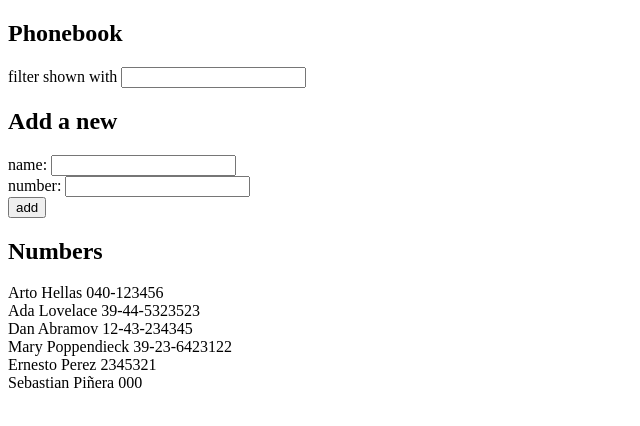
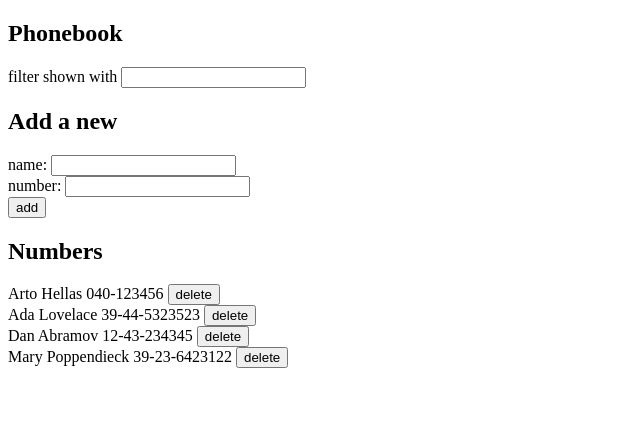
Before and after one commit to asastg/fullstackopen-hy, a React (Vite) app in the folder Exercises/part2/phonebook/: page / in a window 1280 px wide. Shown: the top 426 px of the page, without its empty margins (0-640 px from the left). Built offline with nearby package versions, Linux system fonts and the light colour scheme; data requests are answered from the project's data file.

Commit message:
exercise part2.14

```diff
--- a/Exercises/part2/phonebook/db.json
+++ b/Exercises/part2/phonebook/db.json
@@ -19,16 +19,6 @@
       "name": "Mary Poppendieck",
       "number": "39-23-6423122",
       "id": "4"
-    },
-    {
-      "id": "cdf7",
-      "name": "Ernesto Perez",
-      "number": "2345321"
-    },
-    {
-      "id": "e3d4",
-      "name": "Sebastian Piñera",
-      "number": "000"
     }
   ]
 }
--- a/Exercises/part2/phonebook/src/App.jsx
+++ b/Exercises/part2/phonebook/src/App.jsx
@@ -1,16 +1,29 @@
 import { useEffect, useState } from 'react';
 import personService from './services/persons';
-const Person = ({ name, number }) => {
+const Person = ({ name, number, remove }) => {
+  const reallyRemove = () => {
+    if (window.confirm(`Delete ${name}?`)) {
+      remove();
+    }
+  };
   return (
     <div>
-      {name} {number}
+      {name} {number} <button onClick={reallyRemove}>delete</button>
     </div>
   );
 };
 const Title = ({ title }) => {
   return <h2>{title}</h2>;
 };
-const Phonelist = ({ personsToShow }) => personsToShow.map((person) => <Person key={person.id} name={person.name} number={person.number} />);
+const Phonelist = ({ personsToShow, removeItem }) => {
+  return (
+    <>
+      {personsToShow.map((person) => (
+        <Person key={person.id} name={person.name} number={person.number} remove={() => removeItem(person.id)} />
+      ))}
+    </>
+  );
+};
 
 const Form = ({ addPerson, newName, handleNameChange, number, handleNumberChange }) => {
   return (
@@ -38,7 +51,6 @@ const App = () => {
       setPersons(initialPersons);
     });
   }, []);
-
   const handleNameFilter = (event) => {
     setShowAll(false);
     setNameFilter(event.target.value);
@@ -80,6 +92,11 @@ const App = () => {
   //   }
   //   setNewName('');
   // };
+  const removeItem = (id) => {
+    personService.remove(id).then(() => {
+      setPersons(persons.filter((person) => person.id !== id));
+    });
+  };
 
   const personsToShow = showAll ? persons : persons.filter((person) => person.name === nameFilter);
 
@@ -90,7 +107,7 @@ const App = () => {
       <Title title={'Add a new'} />
       <Form addPerson={addPerson} newName={newName} number={number} handleNameChange={handleNameChange} handleNumberChange={handleNumberChange} />
       <Title title={'Numbers'} />
-      <Phonelist personsToShow={personsToShow} />
+      <Phonelist personsToShow={personsToShow} removeItem={removeItem} />
     </>
   );
 };
--- a/Exercises/part2/phonebook/src/services/persons.js
+++ b/Exercises/part2/phonebook/src/services/persons.js
@@ -14,5 +14,9 @@ const update = (id, newObject) => {
   const request = axios.put(`${baseUrl}/${id}`, newObject);
   return request.then((response) => response.data);
 };
+const remove = (id) => {
+  const request = axios.delete(`${baseUrl}/${id}`);
+  return request.then((response) => response.data);
+};
 
-export default { getAll, create, update };
+export default { getAll, create, update, remove };
```
